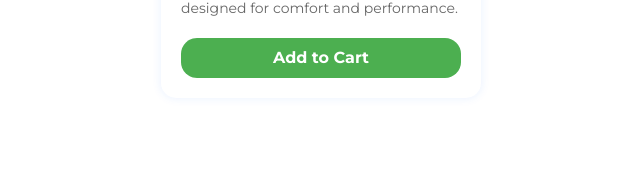
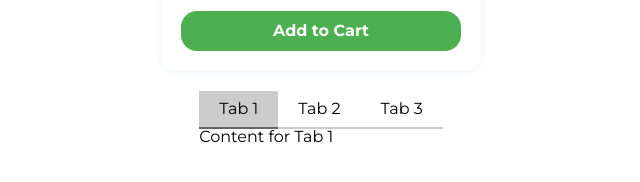
Before and after one commit to shinobi8894/react-beauty-component, a React (Create React App) app: page / in a window 1280 px wide. Shown: the part 548-730 px from the top of the page, without its empty margins (319-959 px from the left). Built offline with nearby package versions, Linux system fonts and the light colour scheme.

Commit message:
Tab component main ui completed

```diff
--- a/src/App.tsx
+++ b/src/App.tsx
@@ -1,15 +1,32 @@
-import Input from './components/input';
-import './App.css';
-import './reset.css';
-import Button from './components/button';
-import Card from './components/card';
+import Input from "./components/input";
+import "./App.css";
+import "./reset.css";
+import Button from "./components/button";
+import Card from "./components/card";
+import Tab from "./components/tab";
 
 function App() {
+  const tabs = [
+    {
+      label: "Tab 1",
+      content: <div>Content for Tab 1</div>,
+    },
+    {
+      label: "Tab 2",
+      content: <div>Content for Tab 2</div>,
+    },
+    {
+      label: "Tab 3",
+      content: <div>Content for Tab 3</div>,
+    },
+  ];
+
   return (
     <div className="app">
-      <Input/>
-      <Button/>
-      <Card/>
+      <Input />
+      <Button />
+      <Card />
+      <Tab tabs={tabs} />
     </div>
   );
 }
--- a/src/components/card/style.css
+++ b/src/components/card/style.css
@@ -4,7 +4,6 @@
     border-radius: 15px;
     box-shadow: 0 0 10px rgba(26, 105, 255, 0.1);
     margin: 20px;
-    display: inline-block;
     transition: box-shadow 0.3s ease-in-out, transform 0.3s ease-in-out; /* add transition effect */
     cursor: pointer;
   }
@@ -28,23 +27,19 @@
 
   .card-content h2 {
     font-size: 18px;
+    font-weight: bold;
     margin-bottom: 10px;
-    font-weight: bold;
   }
 
   .card-content p {
     font-size: 14px;
-    color: #666;
     margin-bottom: 20px;
     line-height: 20px;
+    color: #666;
   }
 
   .card-content button {
     background-color: #4CAF50;
-    color: #fff;
-    border: none;
-    padding: 10px 20px;
-    font-size: 16px;
     cursor: pointer;
   }
 
--- /dev/null
+++ b/src/components/tab/index.tsx
@@ -0,0 +1,38 @@
+import React, { useState } from "react";
+import "./style.css";
+
+interface Tab {
+  label: string;
+  content: React.ReactNode;
+}
+
+interface TabComponentProps {
+  tabs: Tab[];
+}
+
+const TabComponent: React.FC<TabComponentProps> = ({ tabs }) => {
+  const [activeTab, setActiveTab] = useState<number>(0);
+
+  const handleTabClick = (index: number) => {
+    setActiveTab(index);
+  };
+
+  return (
+    <div className="tabs">
+      <div className="tab-buttons">
+        {tabs.map((tab, index) => (
+          <div
+            key={index}
+            className={`tab-button ${activeTab === index ? "active" : ""}`}
+            onClick={() => handleTabClick(index)}
+          >
+            {tab.label}
+          </div>
+        ))}
+      </div>
+      <div className="tab-content">{tabs[activeTab].content}</div>
+    </div>
+  );
+};
+
+export default TabComponent;
--- /dev/null
+++ b/src/components/tab/style.css
@@ -0,0 +1,30 @@
+/* style.css */
+.tabs {
+  display: flex;
+  flex-direction: column;
+}
+
+.tab-buttons {
+  display: flex;
+}
+
+.tab-button {
+  display: block;
+  padding: 10px 20px;
+  border-bottom: 2px solid #ccc;
+  cursor: pointer;
+  transition: background-color 0.3s ease, border-color 0.3s ease;
+}
+
+.tab-button:hover {
+  background-color: #f0f0f0;
+}
+
+.tab-button.active {
+  background-color: #ccc;
+  border-bottom: 2px solid #666;
+}
+
+.tab-content {
+  animation: fadeIn 0.5s ease;
+}
```
